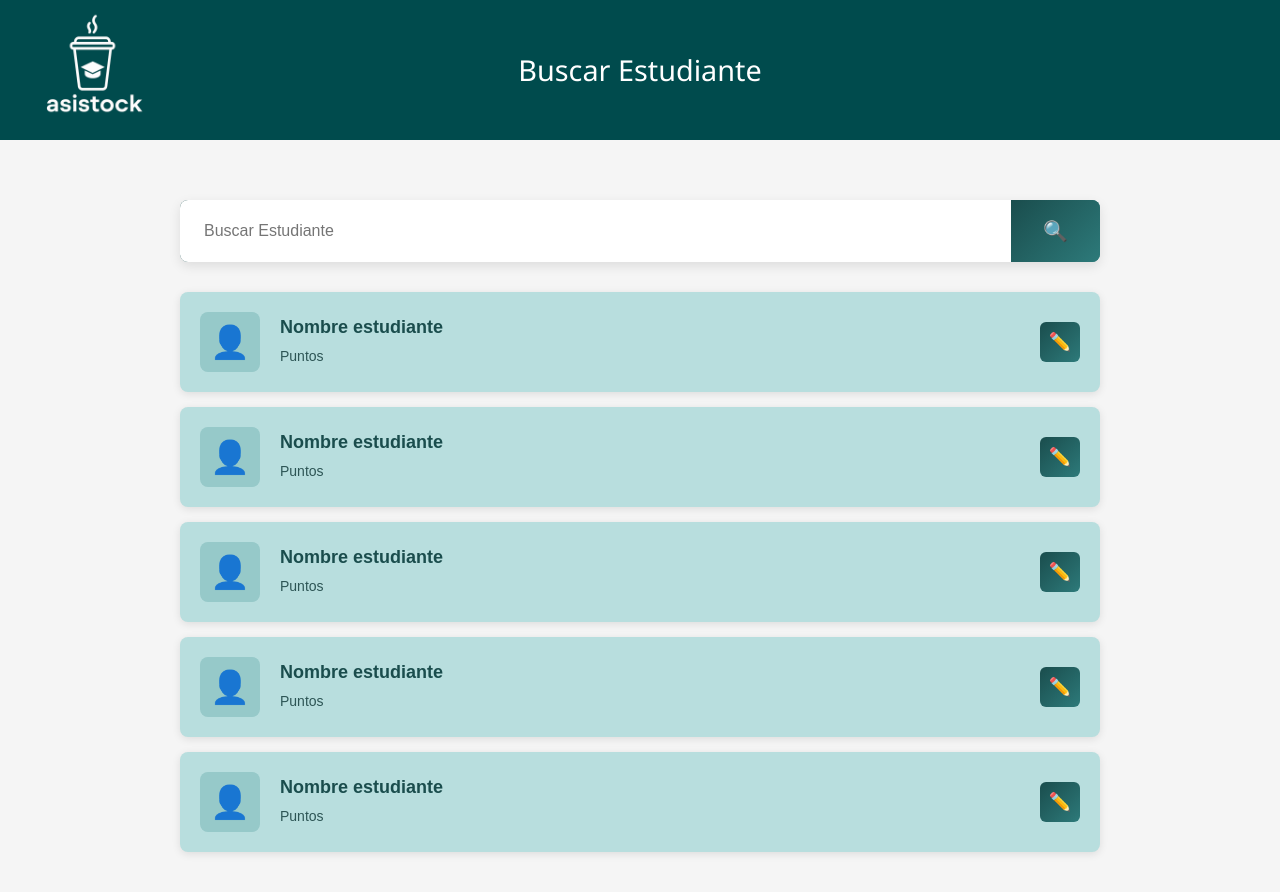
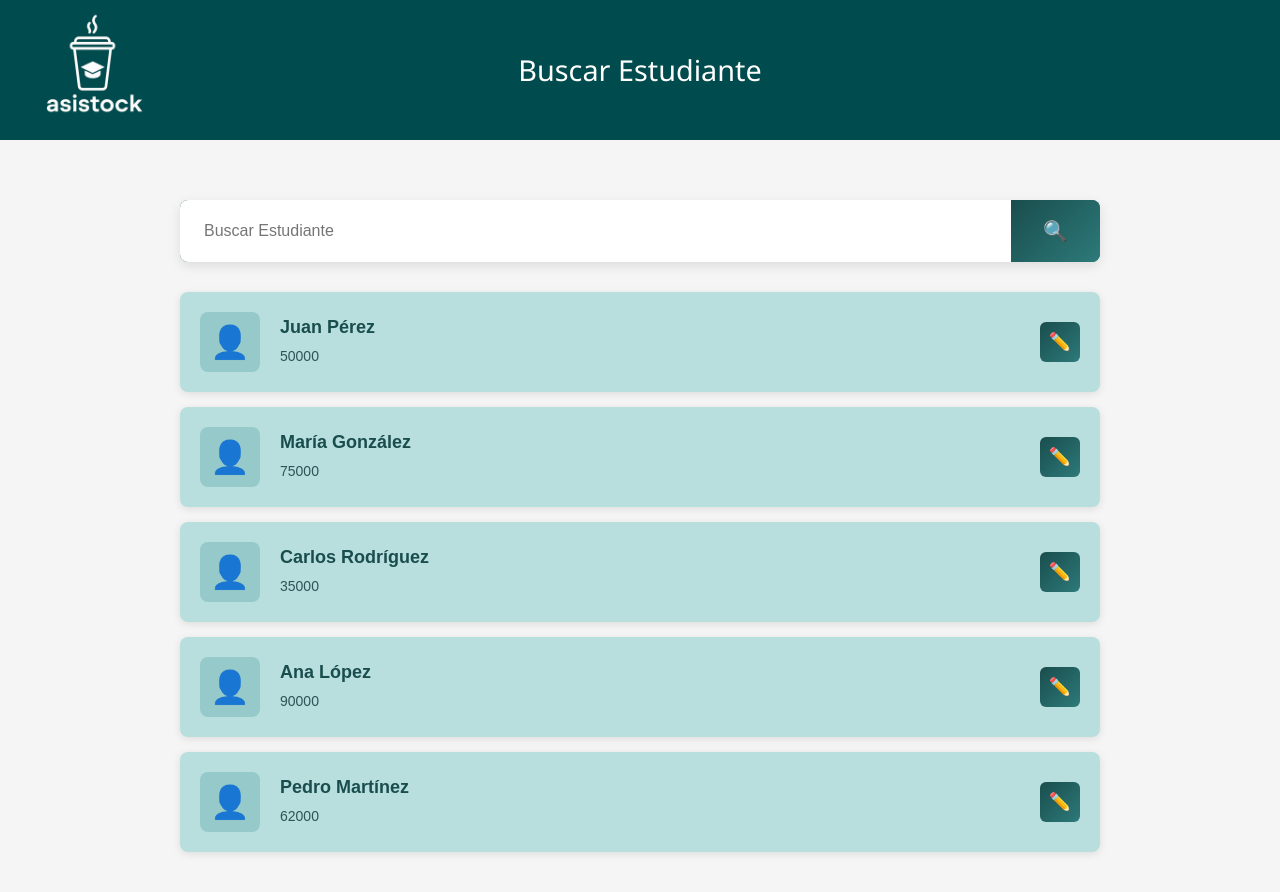
Before and after one commit to JorgeHSLA/asistock, an Angular app: page /buscar-estudiante in a window 1280 px wide. Shown: the top 892 px of the page. Built offline with nearby package versions, Linux system fonts and the light colour scheme.

Commit message:
ahora se muestran datos del estudiante

```diff
--- a/src/app/funcionalidades/pantallas/estudiantes/buscar-estudiante/buscar-estudiante.html
+++ b/src/app/funcionalidades/pantallas/estudiantes/buscar-estudiante/buscar-estudiante.html
@@ -27,8 +27,8 @@
           <span>👤</span>
         </div>
         <div class="estudiante-info">
-          <h3>Nombre estudiante</h3>
-          <p>Puntos</p>
+         <h3>{{ estudiante.nombre }}</h3>
+         <p>{{ estudiante.saldo }}</p>
         </div>
         <button class="edit-button" (click)="editarEstudiante(estudiante.idEstudiante); $event.stopPropagation()">
           <span class="icon">✏️</span>
```
